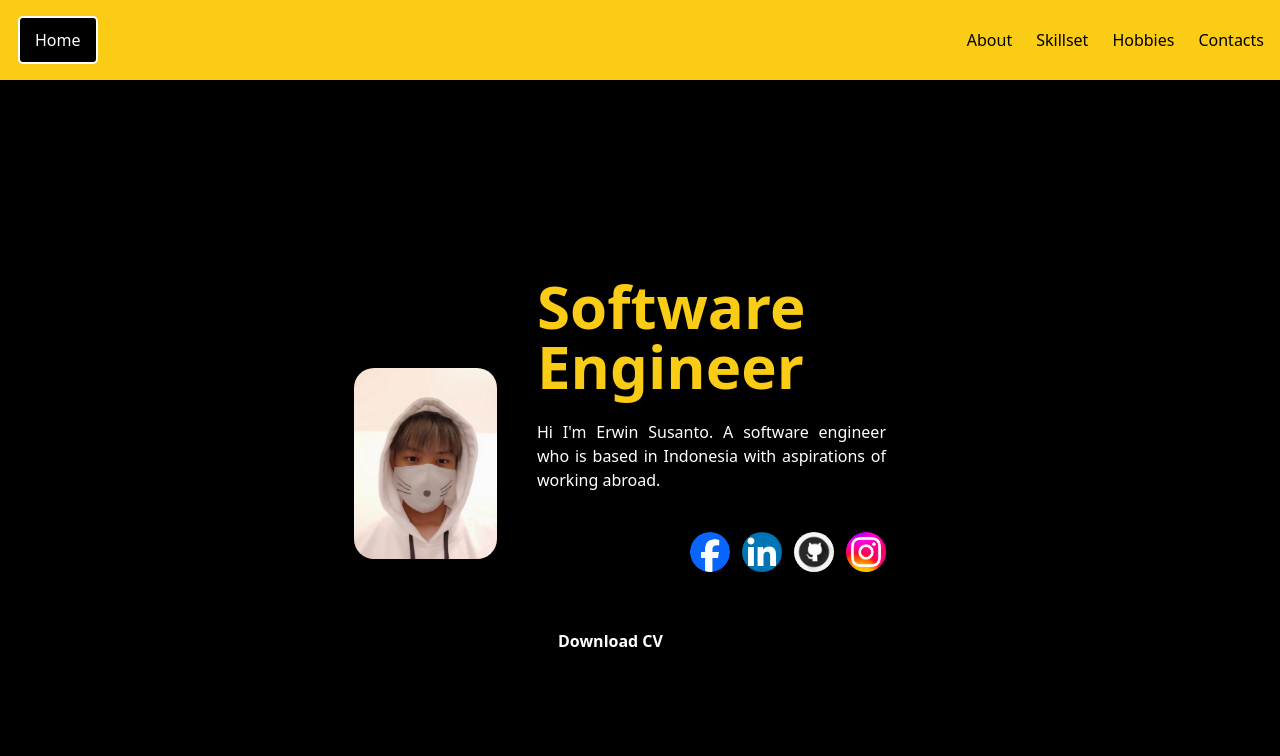
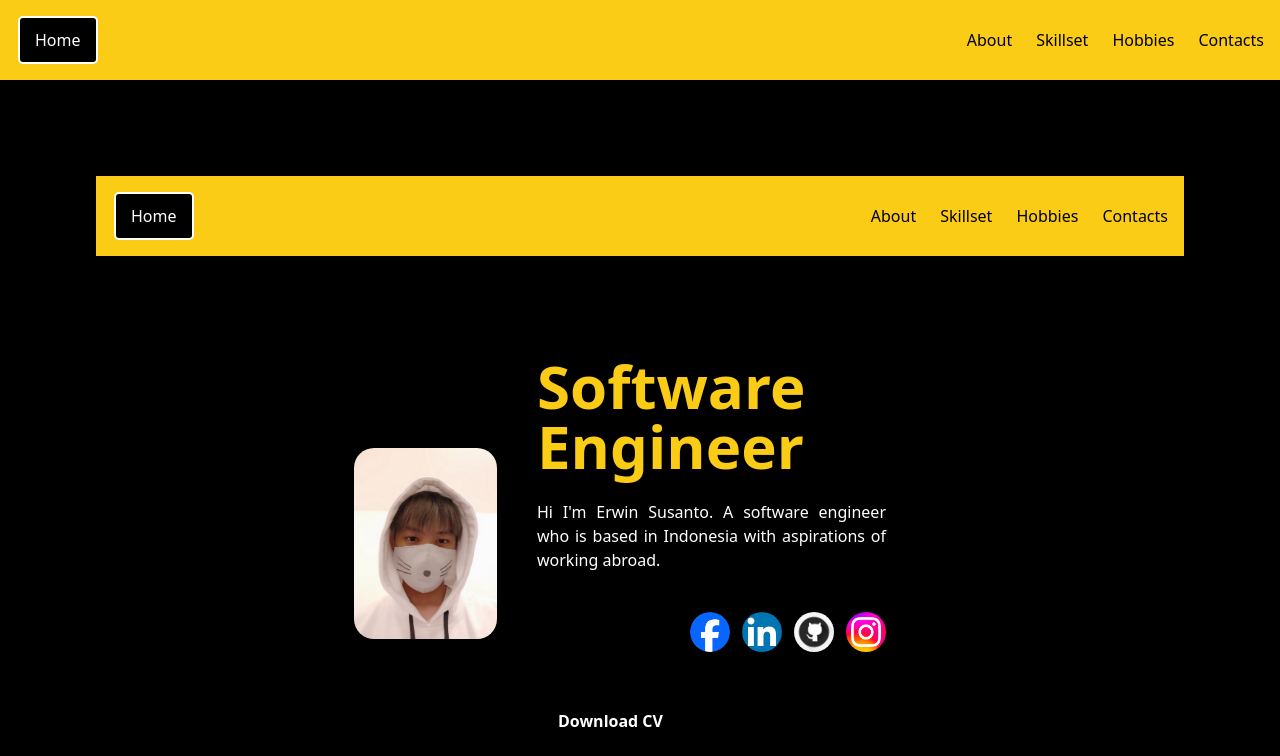
Before and after one commit to Erwin71297/portfolio, a Next.js app: page / in a window 1280 px wide. Shown: the top 756 px of the page. Built offline with nearby package versions, Linux system fonts and the light colour scheme.

Commit message:
Readd navbar

```diff
--- a/src/app/page.tsx
+++ b/src/app/page.tsx
@@ -211,6 +211,8 @@ export default function Home() {
     <main className="flex flex-col items-center justify-between p-24">
       <html className={styles.html}>
         <body>
+          {/* Nav Bar */}
+          <Navigation />
           {/* Start of intro */}
           <div id="intro" className="w-9/12 mt-20 ml-auto mr-auto">
             <div className="grid grid-cols-4 px-5 w-9/12 ml-auto mr-auto pb-12">
```
